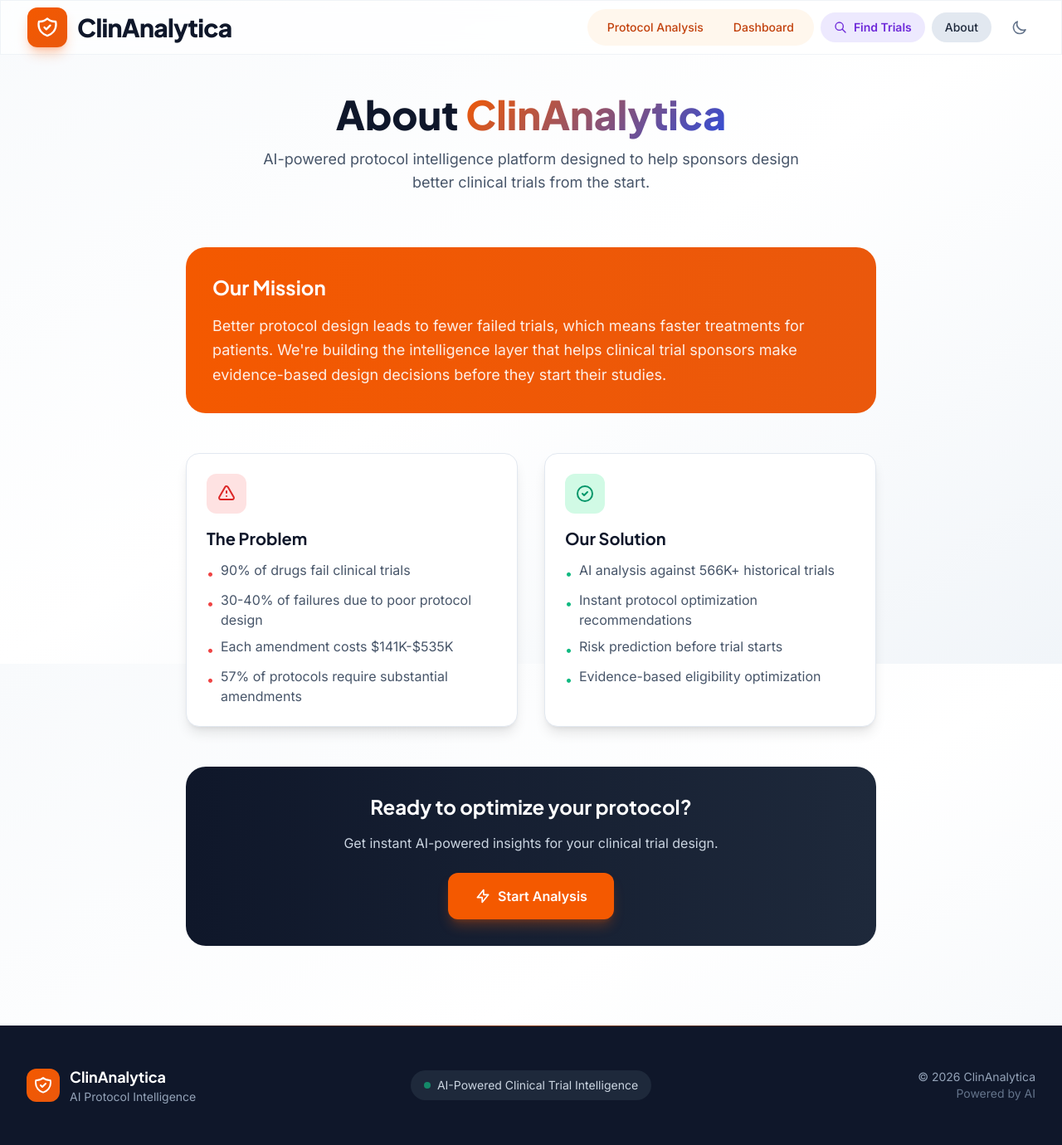
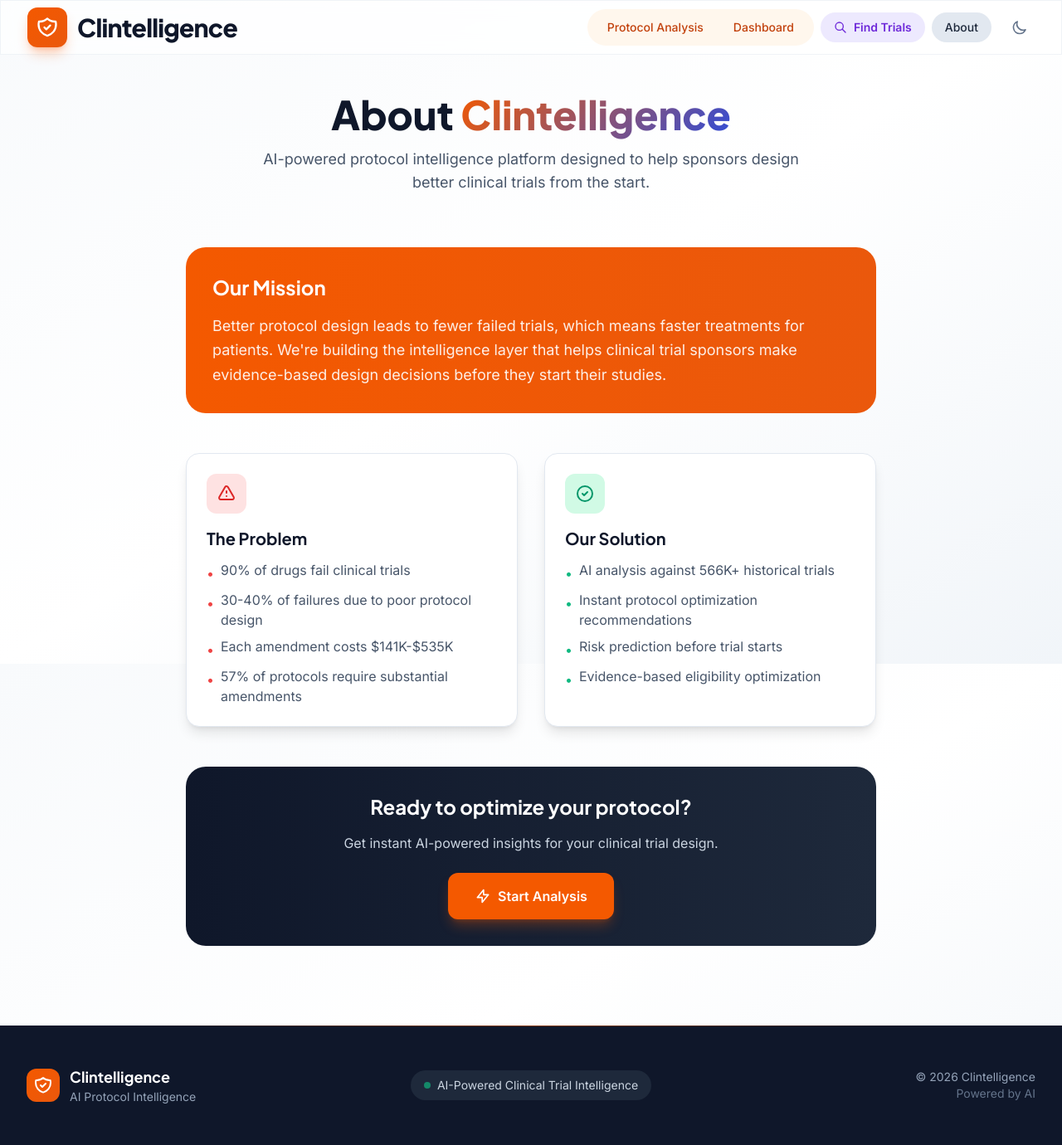
Before and after one commit to agambansal7/clintelligence, a FastAPI app: page /about in a window 1280 px wide. Shown: the whole page at 83% size. Run offline with FastAPI, Linux system fonts and the light colour scheme; some libraries are stand-ins or nearby versions.

Commit message:
Revert to Clintelligence branding

```diff
--- a/web_app/main.py
+++ b/web_app/main.py
@@ -1,5 +1,5 @@
 """
-ClinAnalytica - Modern FastAPI Backend
+Clintelligence - Modern FastAPI Backend
 AI-Powered Protocol Intelligence Platform
 """
 
@@ -25,7 +25,7 @@ from dotenv import load_dotenv
 load_dotenv(Path(__file__).parent.parent / '.env')
 
 app = FastAPI(
-    title="ClinAnalytica",
+    title="Clintelligence",
     description="AI-Powered Protocol Intelligence Platform",
     version="1.0.0"
 )
@@ -535,7 +535,7 @@ async def export_report(data: Dict[str, Any]):
         # Build report content
         report_lines = []
         report_lines.append("=" * 80)
-        report_lines.append("CLINANALYTICA PROTOCOL ANALYSIS REPORT")
+        report_lines.append("CLINTELLIGENCE PROTOCOL ANALYSIS REPORT")
         report_lines.append("=" * 80)
         report_lines.append(f"Generated: {datetime.now().strftime('%Y-%m-%d %H:%M:%S')}")
         report_lines.append("")
@@ -661,7 +661,7 @@ async def export_report(data: Dict[str, Any]):
 
         report_lines.append("")
         report_lines.append("=" * 80)
-        report_lines.append("Report generated by ClinAnalytica - AI-Powered Protocol Intelligence")
+        report_lines.append("Report generated by Clintelligence - AI-Powered Protocol Intelligence")
         report_lines.append("https://clinicaltrials.gov for trial details")
         report_lines.append("=" * 80)
 
@@ -1431,7 +1431,7 @@ async def get_trial_details(nct_id: str):
 @app.get("/api/health")
 async def health_check():
     """Health check endpoint."""
-    return {"status": "healthy", "service": "clinanalytica"}
+    return {"status": "healthy", "service": "clintelligence"}
 
 
 # ============== PATIENT LOCATION FEATURES ==============
--- a/web_app/templates/about.html
+++ b/web_app/templates/about.html
@@ -8,7 +8,7 @@
     <!-- Hero -->
     <div class="text-center mb-16 animate-fade-in-up">
         <h1 class="font-display text-4xl md:text-5xl font-extrabold text-navy-900 mb-4">
-            About <span class="gradient-text">ClinAnalytica</span>
+            About <span class="gradient-text">Clintelligence</span>
         </h1>
         <p class="text-lg text-slate-600 max-w-2xl mx-auto">
             AI-powered protocol intelligence platform designed to help sponsors
--- a/web_app/templates/base.html
+++ b/web_app/templates/base.html
@@ -3,7 +3,7 @@
 <head>
     <meta charset="UTF-8">
     <meta name="viewport" content="width=device-width, initial-scale=1.0">
-    <title>{% block title %}ClinAnalytica{% endblock %} | AI Protocol Intelligence</title>
+    <title>{% block title %}Clintelligence{% endblock %} | AI Protocol Intelligence</title>
     <meta name="description" content="AI-powered clinical trial protocol intelligence. Comprehensive protocol analysis and patient trial matching.">
 
     <!-- Tailwind CSS -->
@@ -419,7 +419,7 @@
                             <path stroke-linecap="round" stroke-linejoin="round" stroke-width="2" d="M9 12l2 2 4-4m5.618-4.016A11.955 11.955 0 0112 2.944a11.955 11.955 0 01-8.618 3.04A12.02 12.02 0 003 9c0 5.591 3.824 10.29 9 11.622 5.176-1.332 9-6.03 9-11.622 0-1.042-.133-2.052-.382-3.016z"></path>
                         </svg>
                     </div>
-                    <span class="font-display font-extrabold text-2xl md:text-3xl text-navy-900 dark:text-white tracking-tight">ClinAnalytica</span>
+                    <span class="font-display font-extrabold text-2xl md:text-3xl text-navy-900 dark:text-white tracking-tight">Clintelligence</span>
                 </a>
 
                 <!-- Navigation Links -->
@@ -484,7 +484,7 @@
                         </svg>
                     </div>
                     <div>
-                        <span class="font-display font-bold text-lg">ClinAnalytica</span>
+                        <span class="font-display font-bold text-lg">Clintelligence</span>
                         <p class="text-sm text-slate-400">AI Protocol Intelligence</p>
                     </div>
                 </div>
@@ -499,7 +499,7 @@
                 </div>
 
                 <div class="text-right text-sm text-slate-400">
-                    <p>&copy; 2026 ClinAnalytica</p>
+                    <p>&copy; 2026 Clintelligence</p>
                     <p class="text-slate-500">Powered by AI</p>
                 </div>
             </div>
--- a/web_app/templates/dashboard.html
+++ b/web_app/templates/dashboard.html
@@ -1542,7 +1542,7 @@ function dashboardApp() {
         },
 
         loadResults() {
-            const stored = localStorage.getItem('clinanalytica_results');
+            const stored = localStorage.getItem('clintelligence_results');
             if (stored) {
                 try {
                     const data = JSON.parse(stored);
--- a/web_app/templates/index.html
+++ b/web_app/templates/index.html
@@ -605,10 +605,10 @@ function protocolAnalyzer() {
 
                 if (data.success) {
                     this.results = data;
-                    localStorage.setItem('clinanalytica_results', JSON.stringify(data));
-                    localStorage.setItem('clinanalytica_protocol', textToAnalyze);
+                    localStorage.setItem('clintelligence_results', JSON.stringify(data));
+                    localStorage.setItem('clintelligence_protocol', textToAnalyze);
                     if (data.dashboard) {
-                        localStorage.setItem('clinanalytica_dashboard', JSON.stringify(data.dashboard));
+                        localStorage.setItem('clintelligence_dashboard', JSON.stringify(data.dashboard));
                     }
 
                     // Smooth scroll to results
```
